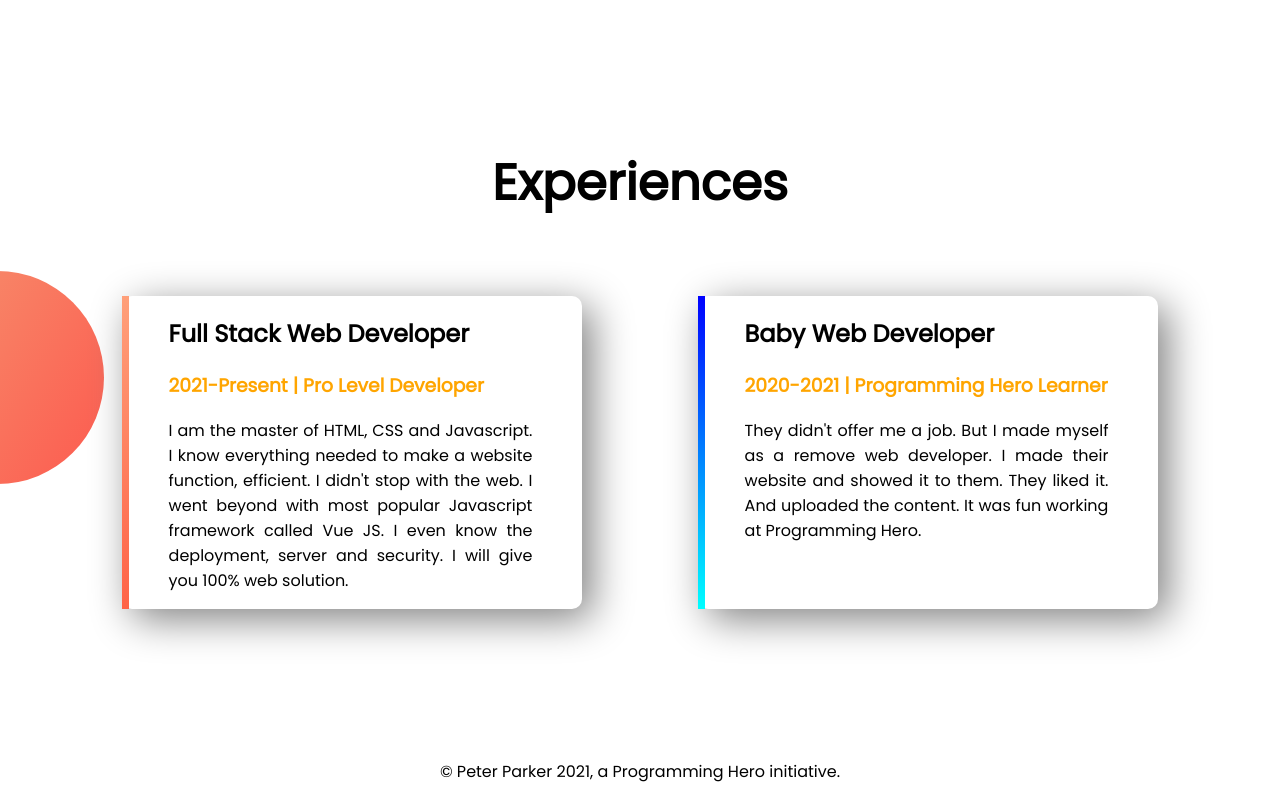
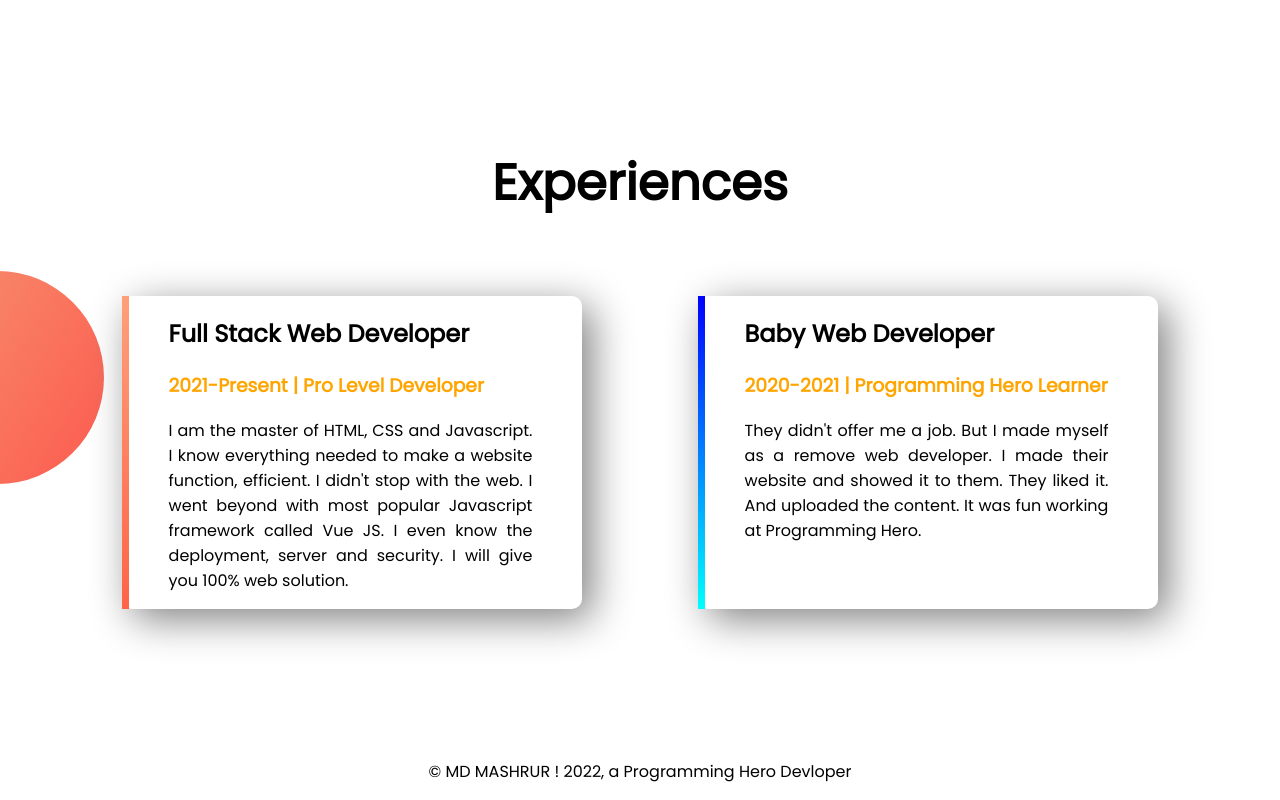
Before and after one commit to MASHRUR1308/developer-portfolio, a plain HTML site: page index.html in a window 1280 px wide. Shown: the part 1114-1914 px from the top of the page. Drawn offline with Linux system fonts and the light colour scheme.

Commit message:
footer adeed

```diff
--- a/index.html
+++ b/index.html
@@ -52,7 +52,7 @@
 
     </section>
     <footer>
-        <p>© Peter Parker 2021, a Programming Hero initiative.</p>
+        <p>© MD MASHRUR ! 2022, a Programming Hero Devloper</p>
     </footer>
 
 </body>
```
